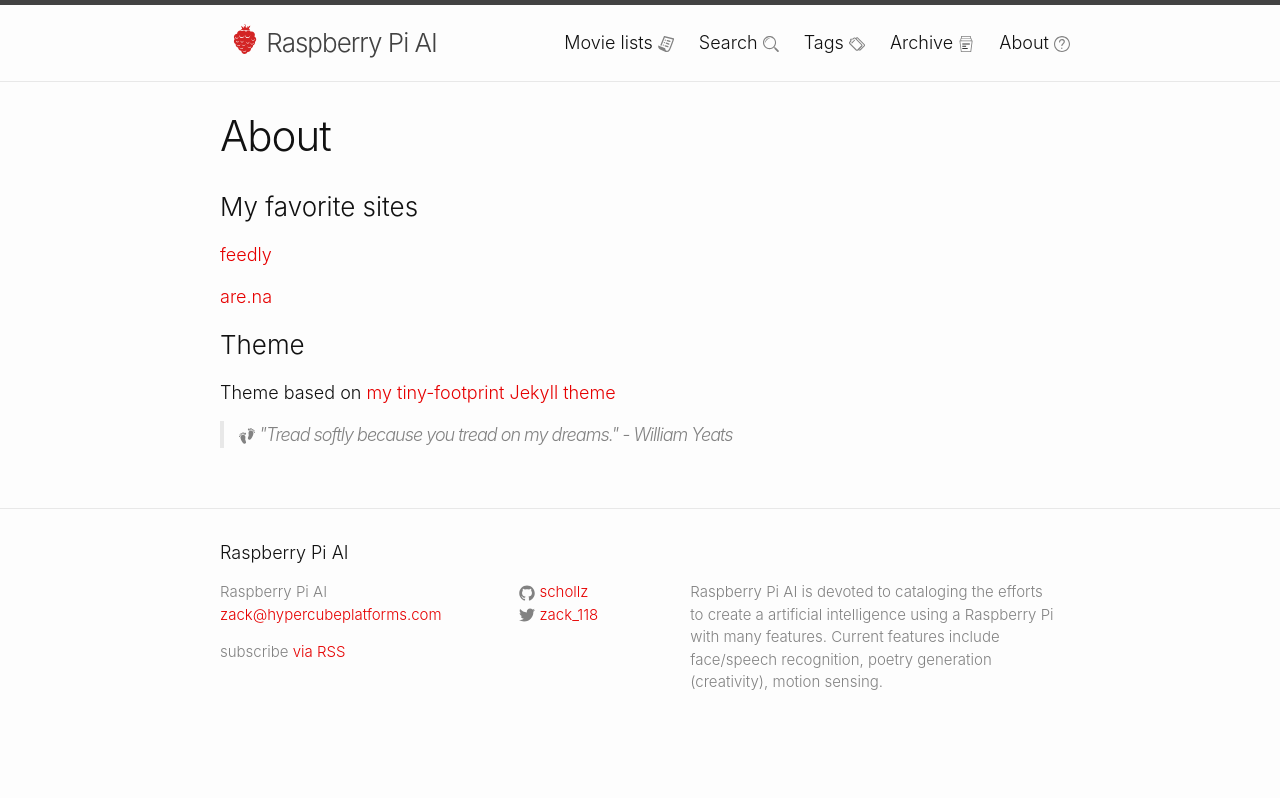
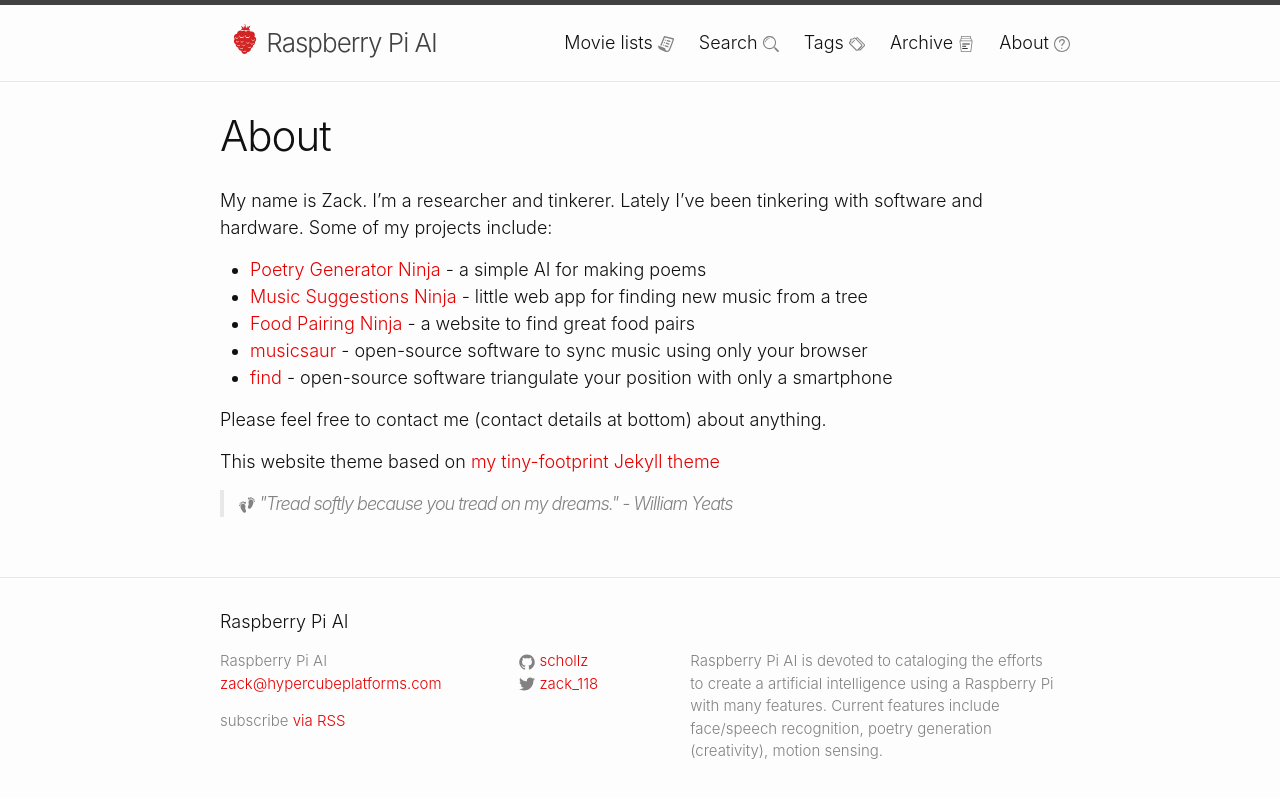
Before and after one commit to schollz/rpiai.com.old, a Jekyll site: the page built from about.md, in a window 1280 px wide. Shown: the top 798 px of the page. Built offline with Jekyll 4.4.1, drawn with Linux system fonts in a browser that asks for light colours; Markdown is read by kramdown in place of the engine named in the settings.

Commit message:
Updated about page

```diff
--- a/about.md
+++ b/about.md
@@ -5,16 +5,17 @@ permalink: /about/
 weight: 10
 ---
 
-### My favorite sites
+My name is Zack. I'm a researcher and tinkerer. Lately I've been tinkering with software and hardware. Some of my projects include:
 
-[feedly](http://feedly.com/)
+- [Poetry Generator Ninja](http://www.poetrygenerator.ninja/poem/9f3d59e703fce8f4) - a simple AI for making poems
+- [Music Suggestions Ninja](http://www.musicsuggestions.ninja/) - little web app for finding new music from a tree
+- [Food Pairing Ninja](http://www.foodpairing.ninja/) - a website to find great food pairs
+- [musicsaur](http://www.musicsaur.com/) - open-source software to sync music using only your browser
+- [find](http://www.internalpositioning.com/) - open-source software triangulate your position with only a smartphone
 
-[are.na](https://www.are.na/z-s/)
+Please feel free to contact me (contact details at bottom) about anything.
 
-
-### Theme
-
-Theme based on [my tiny-footprint Jekyll theme](https://github.com/schollz/jekyll-minimal)
+This website theme based on [my tiny-footprint Jekyll theme](https://github.com/schollz/jekyll-minimal)
 
 <blockquote> <p><span class="icon">
                 <svg viewBox="-7.86 833.445 16 16">
```
